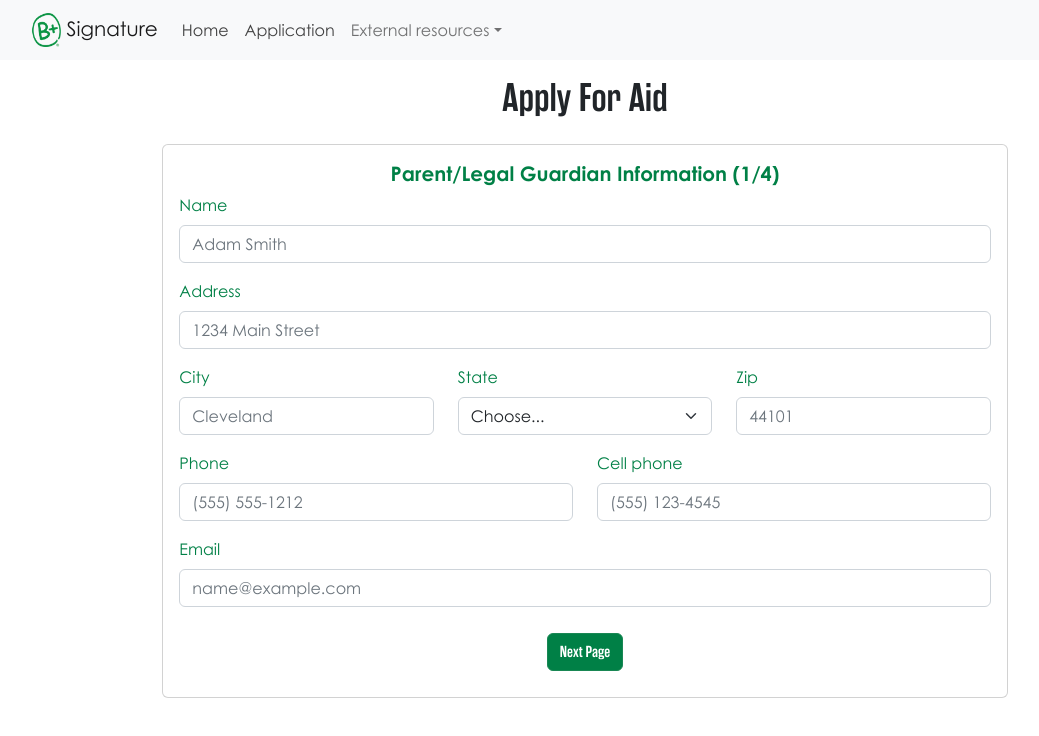
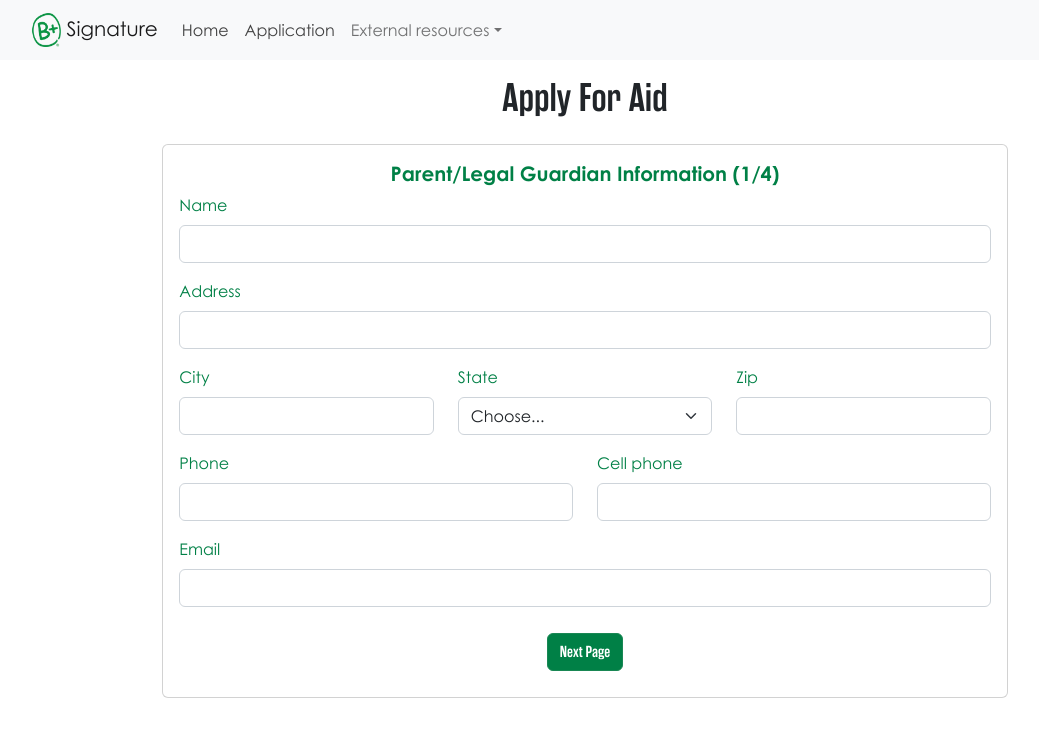
Before and after one commit to nsortur/b-signature, a React (Create React App) app in the folder client/: page /family-form in a window 1280 px wide. Shown: the top 736 px of the page, without its empty margins (55-1094 px from the left). Built offline with nearby package versions, Linux system fonts and the light colour scheme.

Commit message:
remove all placeholders

```diff
--- a/client/src/components/familyFormComponents/childInfo.js
+++ b/client/src/components/familyFormComponents/childInfo.js
@@ -35,7 +35,6 @@ class ChildInformation extends React.Component {
                     <Form.Label>Child's Name</Form.Label>
                     <Form.Control
                       type="text"
-                      placeholder="John Doe"
                       name="childName"
                       defaultValue={this.props.values.childName}
                       onChange={this.props.handleChange}
--- a/client/src/components/familyFormComponents/parentInfo.js
+++ b/client/src/components/familyFormComponents/parentInfo.js
@@ -28,7 +28,6 @@ class ParentInformation extends React.Component {
                   <Form.Label>Name</Form.Label>
                   <Form.Control
                     type="text"
-                    placeholder="Adam Smith"
                     name="parentName"
                     defaultValue={this.props.values.parentName}
                     onChange={this.props.handleChange}
@@ -40,7 +39,6 @@ class ParentInformation extends React.Component {
                   <Form.Label>Address</Form.Label>
                   <Form.Control
                     type="text"
-                    placeholder="1234 Main Street"
                     name="parentAddress"
                     defaultValue={this.props.values.parentAddress}
                     onChange={this.props.handleChange}
@@ -53,7 +51,6 @@ class ParentInformation extends React.Component {
                     <Form.Label>City</Form.Label>
                     <Form.Control
                       type="text"
-                      placeholder="Cleveland"
                       name="parentCity"
                       defaultValue={this.props.values.parentCity}
                       onChange={this.props.handleChange}
@@ -130,7 +127,6 @@ class ParentInformation extends React.Component {
                       name="parentZip"
                       defaultValue={this.props.values.parentZip}
                       onChange={this.props.handleChange}
-                      placeholder="44101"
                       required
                     />
                   </Form.Group>
@@ -141,7 +137,6 @@ class ParentInformation extends React.Component {
                     <Form.Label>Phone</Form.Label>
                     <Form.Control
                       name="parentPhone"
-                      placeholder="(555) 555-1212"
                       defaultValue={this.props.values.parentPhone}
                       onChange={this.props.handleChange}
                       required
@@ -152,7 +147,6 @@ class ParentInformation extends React.Component {
                     <Form.Label>Cell phone</Form.Label>
                     <Form.Control
                       name="parentCell"
-                      placeholder="(555) 123-4545"
                       defaultValue={this.props.values.parentCell}
                       onChange={this.props.handleChange}
                       required
@@ -167,7 +161,6 @@ class ParentInformation extends React.Component {
                   <Form.Label>Email</Form.Label>
                   <Form.Control
                     type="email"
-                    placeholder="name@example.com"
                     name="parentEmail"
                     defaultValue={this.props.values.parentEmail}
                     onChange={this.props.handleChange}
--- a/client/src/components/familyFormComponents/socWorkInfo.js
+++ b/client/src/components/familyFormComponents/socWorkInfo.js
@@ -106,7 +106,6 @@ class SocWorkInformation extends React.Component {
                   <Form.Label>Social Worker Name</Form.Label>
                   <Form.Control
                     type="text"
-                    placeholder="Adam Smith"
                     name="socWorkName"
                     defaultValue={this.props.values.socWorkName}
                     onChange={this.props.handleChange}
@@ -118,7 +117,6 @@ class SocWorkInformation extends React.Component {
                   <Form.Label>Social Worker Email</Form.Label>
                   <Form.Control
                     type="email"
-                    placeholder="socialworker@domain.com"
                     name="socWorkEmail"
                     defaultValue={this.props.values.socWorkEmail}
                     onChange={this.props.handleChange}
@@ -130,7 +128,6 @@ class SocWorkInformation extends React.Component {
                   <Form.Label>Confirm Social Worker Email</Form.Label>
                   <Form.Control
                     type="email"
-                    placeholder="socialworker@domain.com"
                     name="socialWorkerEmailConfirm"
                     defaultValue={this.props.values.socialWorkerEmailConfirm}
                     onChange={this.props.handleChange}
```
